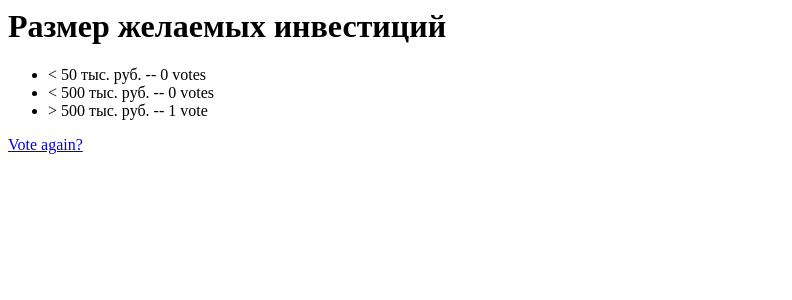
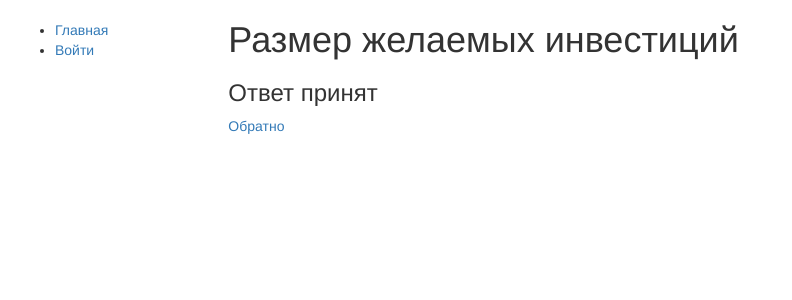
Before and after one commit to Neko-Mi/InvestAssistant, a Django app: page /main/question/1/results/ in a window 1280 px wide. Shown: the top 300 px of the page, without its empty margins (0-792 px from the left). Run offline with Django 3.2, Linux system fonts and the light colour scheme; data comes from the database, SQL or seed files in the repository; both versions use the stored data as it was after the commit; some libraries are stand-ins or nearby versions.

Commit message:
показ вместо количества ответов, ответ принят

```diff
--- a/main/templates/detail.html
+++ b/main/templates/detail.html
@@ -1,3 +1,5 @@
+{% extends "base_generic.html" %}
+{% block content %}
 <h1>{{ question.title }}</h1>
 
 {% if error_message %}<p><strong>{{ error_message }}</strong></p>{% endif %}
@@ -11,3 +13,4 @@
     <br>
 <input type="submit" value="Отправить">
 </form>
+{% endblock %}
--- a/main/templates/results.html
+++ b/main/templates/results.html
@@ -1,9 +1,9 @@
+{% extends "base_generic.html" %}
+{% block content %}
 <h1>{{ question.title }}</h1>
 
-<ul>
-{% for choice in question.choice_set.all %}
-    <li>{{ choice.title }} -- {{ choice.votes }} vote{{ choice.votes|pluralize }}</li>
-{% endfor %}
-</ul>
+<h3>Ответ принят</h3>
 
-<a href="{% url 'main:detail' question.id %}">Vote again?</a>
+
+<a href="{% url 'main:question' %}">Обратно</a>
+{% endblock %}
--- a/main/templates/stock.html
+++ b/main/templates/stock.html
@@ -16,11 +16,11 @@
         <li><h4>{{ stock.name }}</h4>
             <p>стоимость сейчас: {{ stock.price }} руб.</p>
             {% if time_invest == 3 %}
-            <p>рост за 3 месяца до: {{ stock.price_predict_3 }} руб.</p>
+            <p>стоимость через 3 месяца: {{ stock.price_predict_3 }} руб.</p>
             {% elif time_invest == 6 %}
-            <p>рост за 6 месяцев до: {{ stock.price_predict_6 }} руб.</p>
+            <p>стоимость через 6 месяца: {{ stock.price_predict_6 }} руб.</p>
             {% else %}
-            <p>рост за 12 месяцев до: {{ stock.price_predict }} руб.</p>
+            <p>стоимость через 12 месяца: {{ stock.price_predict }} руб.</p>
             {% endif %}
             <p>относительная ошибка прогноза: {{ stock.mape }}</p>
         </li>
```
Also changed, not shown: db.sqlite3.
